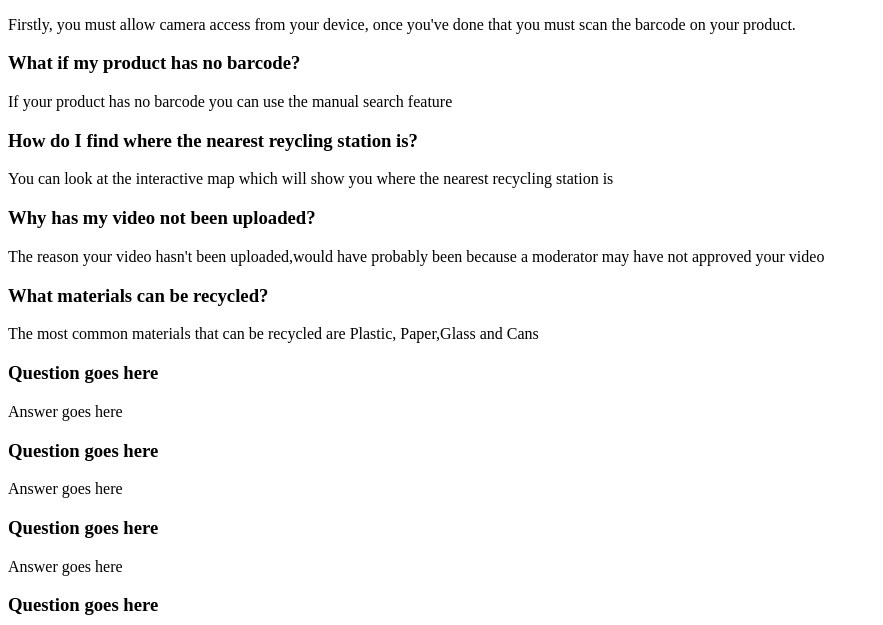
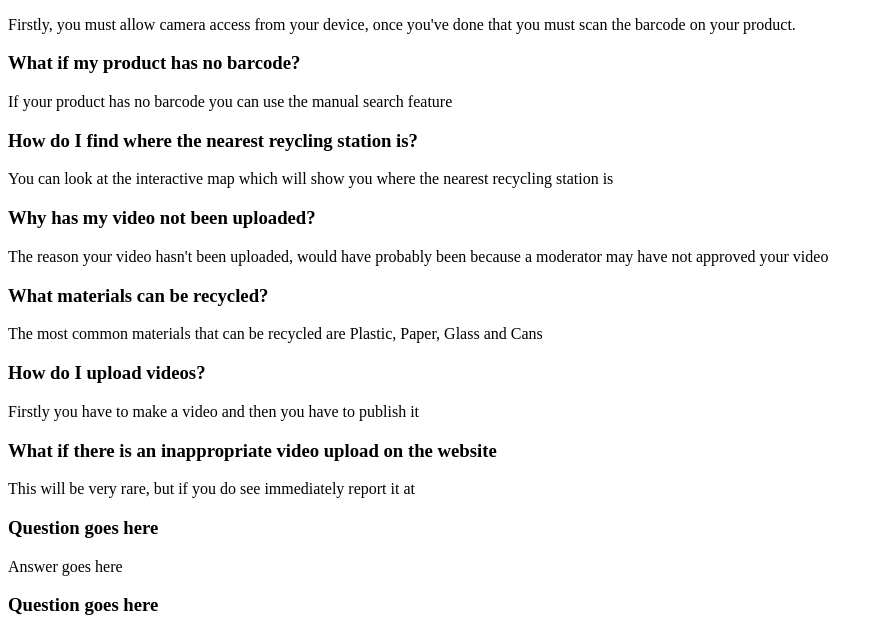
Before and after one commit to kaiesh/kaavin-recycle, a plain HTML site: page faq.html in a window 1280 px wide. Shown: the part 175-800 px from the top of the page, without its empty margins (0-883 px from the left). Drawn offline with Linux system fonts and the light colour scheme.

Commit message:
Update faq.html

```diff
--- a/faq.html
+++ b/faq.html
@@ -19,13 +19,13 @@
       <h3>How do I find where the nearest reycling station is?</h3>
     <p>You can look at the interactive map which will show you where the nearest recycling station is</p>
       <h3>Why has my video not been uploaded?</h3>
-    <p> The reason your video hasn't been uploaded,would have probably been because a moderator may have not approved your video</p>
+    <p> The reason your video hasn't been uploaded, would have probably been because a moderator may have not approved your video</p>
       <h3>What materials can be recycled?</h3>
-    <p>The most common materials that can be recycled are Plastic, Paper,Glass and Cans</p>
-      <h3>Question goes here</h3>
-    <p>Answer goes here</p>
-      <h3>Question goes here</h3>
-    <p>Answer goes here</p>
+    <p>The most common materials that can be recycled are Plastic, Paper, Glass and Cans</p>
+      <h3>How do I upload videos?</h3>
+    <p>Firstly you have to make a video and then you have to publish it</p>
+      <h3>What if there is an inappropriate video upload on the website</h3>
+    <p>This will be very rare, but if you do see immediately report it at</p>
       <h3>Question goes here</h3>
     <p>Answer goes here</p>
       <h3>Question goes here</h3>
```
